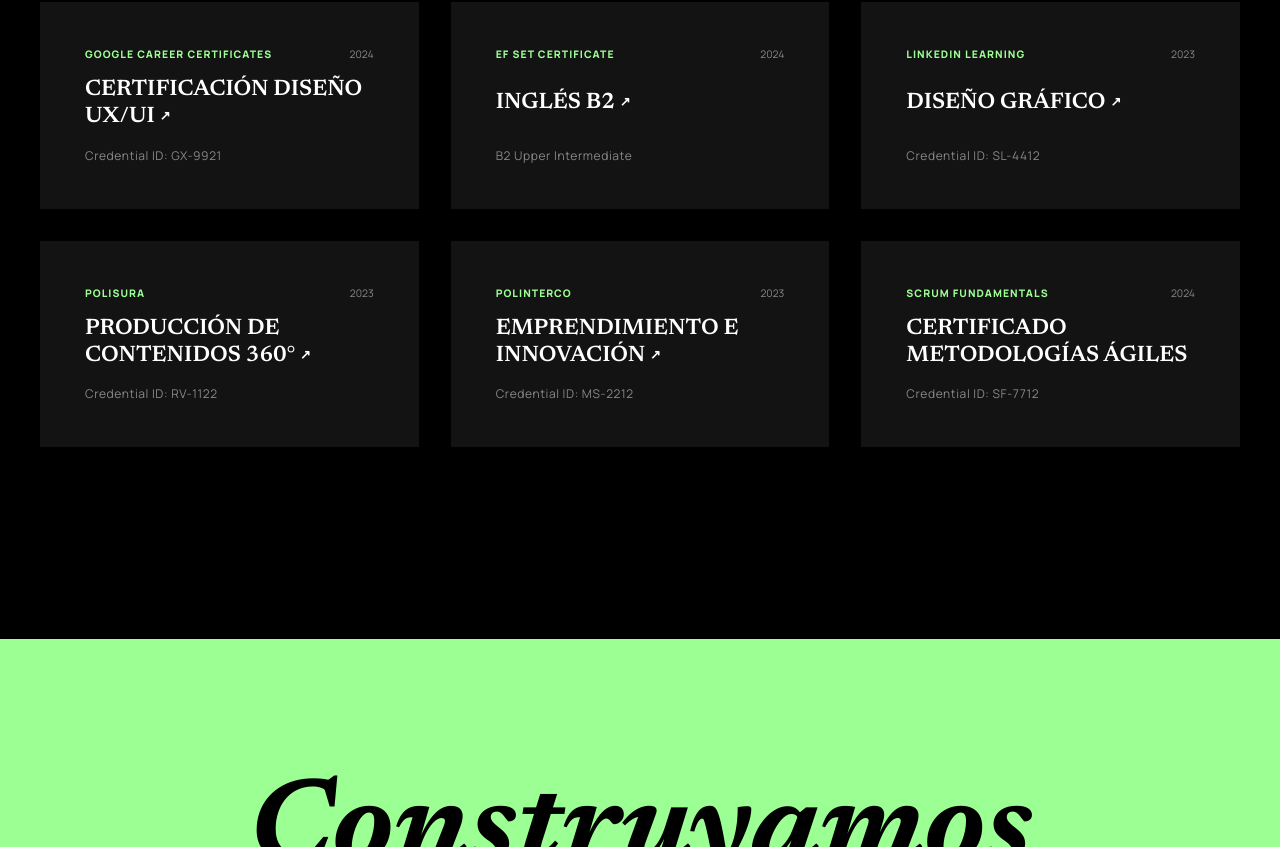
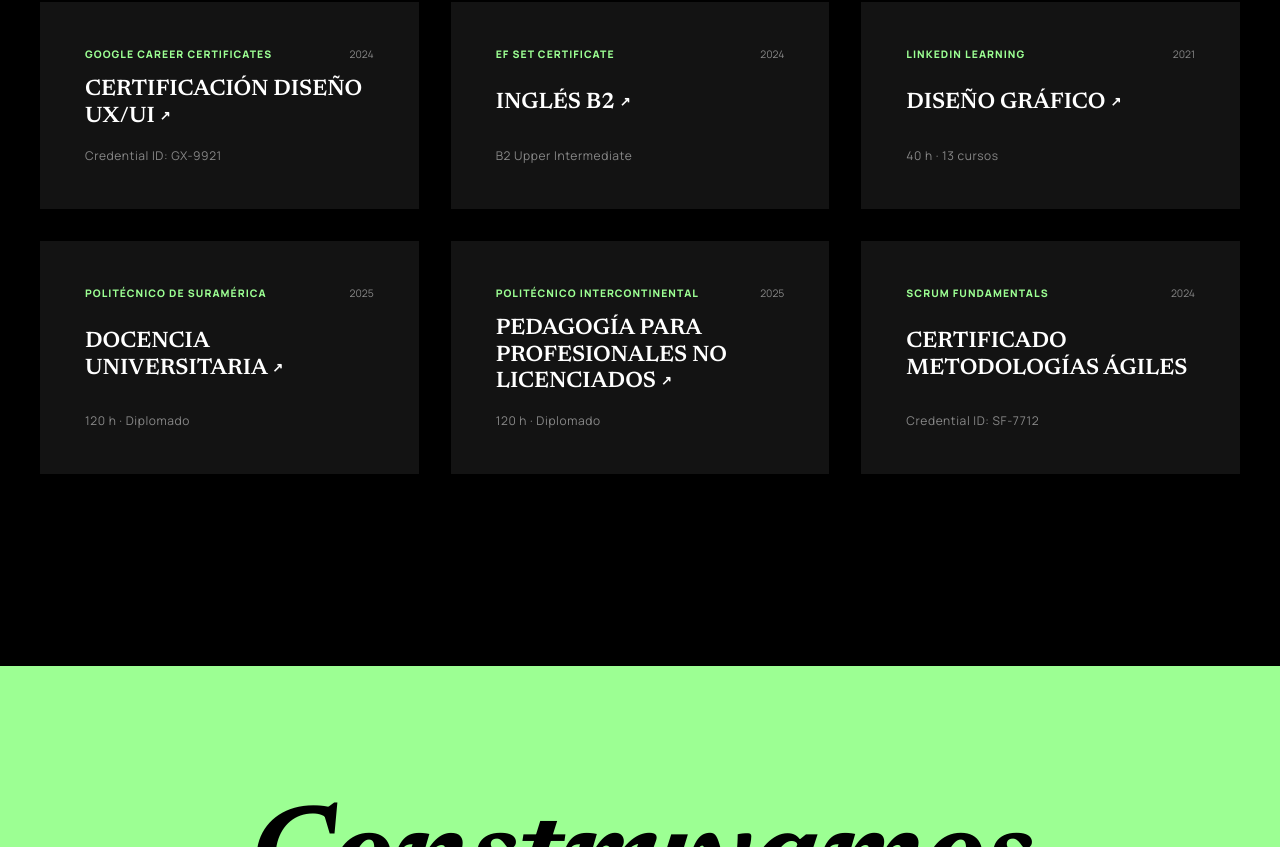
Before and after one commit to yekam97/yekam97.github.io, a Next.js app: page / in a window 1280 px wide. Shown: the part 5706-6553 px from the top of the page. Built offline with nearby package versions, Linux system fonts and the light colour scheme.

Commit message:
feat: Correct certification data - update names, dates, and descriptions

```diff
--- a/components/Certifications.js
+++ b/components/Certifications.js
@@ -19,23 +19,23 @@
   {
     name: 'DISEÑO GRÁFICO',
     issuer: 'LINKEDIN LEARNING',
-    date: '2023',
+    date: '2021',
     url: 'https://www.linkedin.com/learning/certificates/ce1e321bbee3b0af651a8321602d50b335ef11b980a9b6c4c0ce77621cfb069f?trk=backfilled_certificate',
-    id: 'Credential ID: SL-4412'
+    id: '40 h · 13 cursos'
   },
   {
-    name: 'PRODUCCIÓN DE CONTENIDOS 360°',
-    issuer: 'POLISURA',
-    date: '2023',
+    name: 'DOCENCIA UNIVERSITARIA',
+    issuer: 'POLITÉCNICO DE SURAMÉRICA',
+    date: '2025',
     url: 'https://api-certificate.polisura.edu.co/certificate.php?data=LVYBQBxdGAReWCxrbXR2cFwNT14LbnZZEw5aAg4UGg9wZmdqIHNbCBIKR2h0WxEXSFAJBFJoITMsMywkBQ0XHENidghAFkMFWl0HBQ==',
-    id: 'Credential ID: RV-1122'
+    id: '120 h · Diplomado'
   },
   {
-    name: 'EMPRENDIMIENTO E INNOVACIÓN',
-    issuer: 'POLINTERCO',
-    date: '2023',
+    name: 'PEDAGOGÍA PARA PROFESIONALES NO LICENCIADOS',
+    issuer: 'POLITÉCNICO INTERCONTINENTAL',
+    date: '2025',
     url: 'https://api-certificate.polinterco.edu.co/certificate.php?data=LVYBQBxdGAReWCxrPX92e1RZFA4LZ3EISw5aBw5IGlZ7MD1qdSFeXhVQFDl0CkESSFAJBFJoITMsMywkBQ0XHENidghAFkMFWV0FAA==',
-    id: 'Credential ID: MS-2212'
+    id: '120 h · Diplomado'
   },
   {
     name: 'CERTIFICADO METODOLOGÍAS ÁGILES',
```
